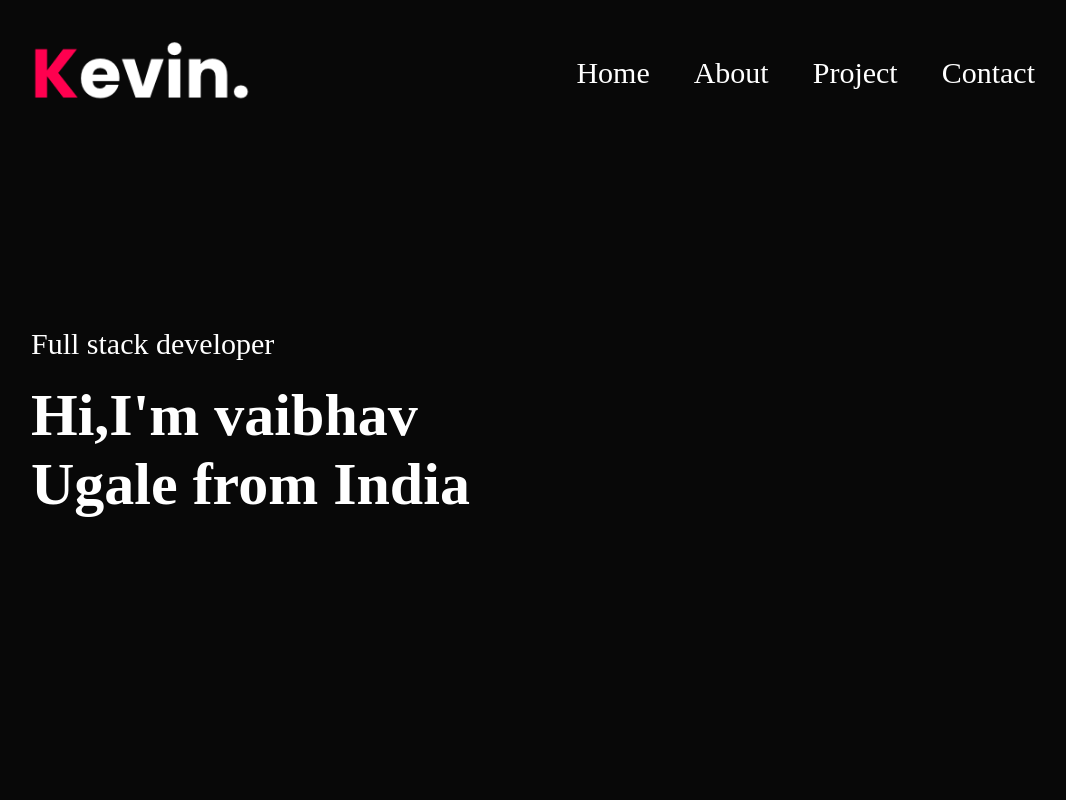
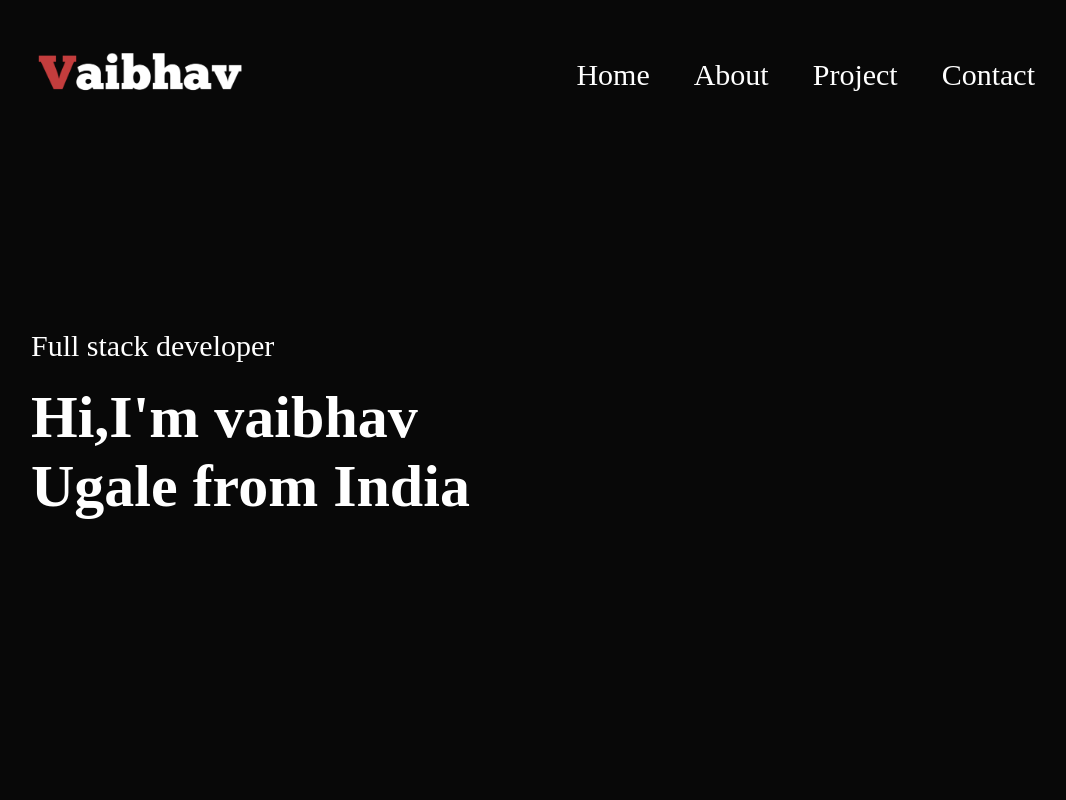
Before and after one commit to vaibhavugale/vaibhav_ugale, a plain HTML site: page index.html in a window 1280 px wide. Shown: the top 800 px of the page, without its empty margins (97-1163 px from the left). Drawn offline with Linux system fonts and the light colour scheme; a web font is replaced by a local one.

Commit message:
Update index.html

```diff
--- a/index.html
+++ b/index.html
@@ -15,7 +15,7 @@
     <div id="header">
         <div class="container">
             <nav>
-                <img src="Image&icon/logo.png" class="logo">
+                <img src="Image&icon/IMG_20220915_233917.png" class="logo">
                 <ul id="sidemenu">
                     <li><a href="#header" >Home</a></li>
                     <li><a href="#about" >About</a></li>
```
